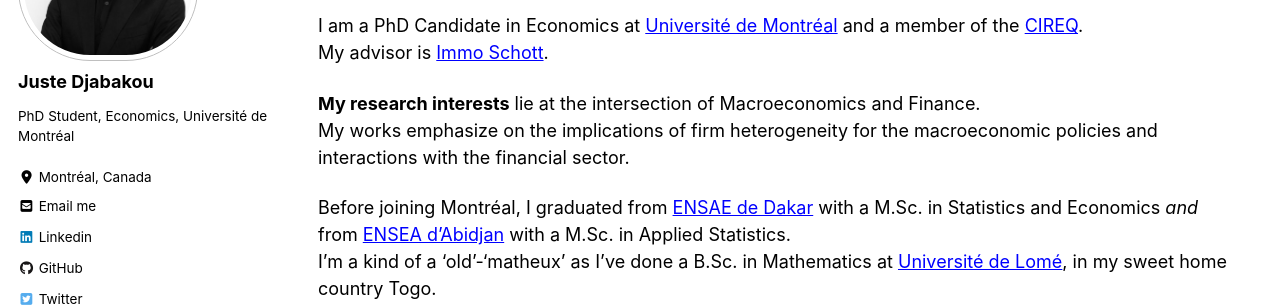
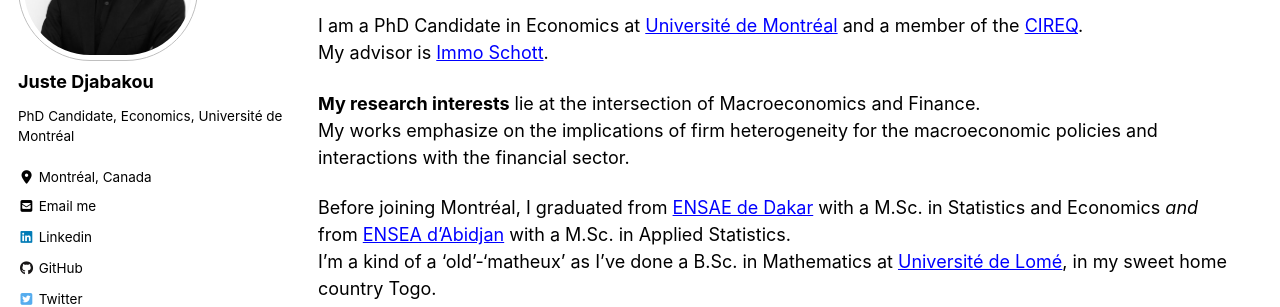
Before and after one commit to justedjabakou/justedjabakou.github.io, a Jekyll site: the page built from index.md, in a window 1280 px wide. Shown: the part 210-517 px from the top of the page. Built offline with Jekyll 4.4.1, drawn with Linux system fonts in a browser that asks for light colours; cached includes are drawn as plain includes; nearby versions of some CDN libraries; the list of posts is cut into pages by our own code.

Commit message:
Update _config.yml

```diff
--- a/_config.yml
+++ b/_config.yml
@@ -111,7 +111,7 @@ analytics:
 author:
   name             : "Juste Djabakou"
   avatar           : "/assets/images/Juste.jpg" # Portrait_DJ.jpg  # bio_photo_.jpg #Juste.jpg
-  bio              : "PhD Student, Economics, Université de Montréal"
+  bio              : "PhD Candidate, Economics, Université de Montréal"
   location         : "Montréal, Canada"
   # email            : "juste.djabakou@umontreal.ca"
   links:
```
